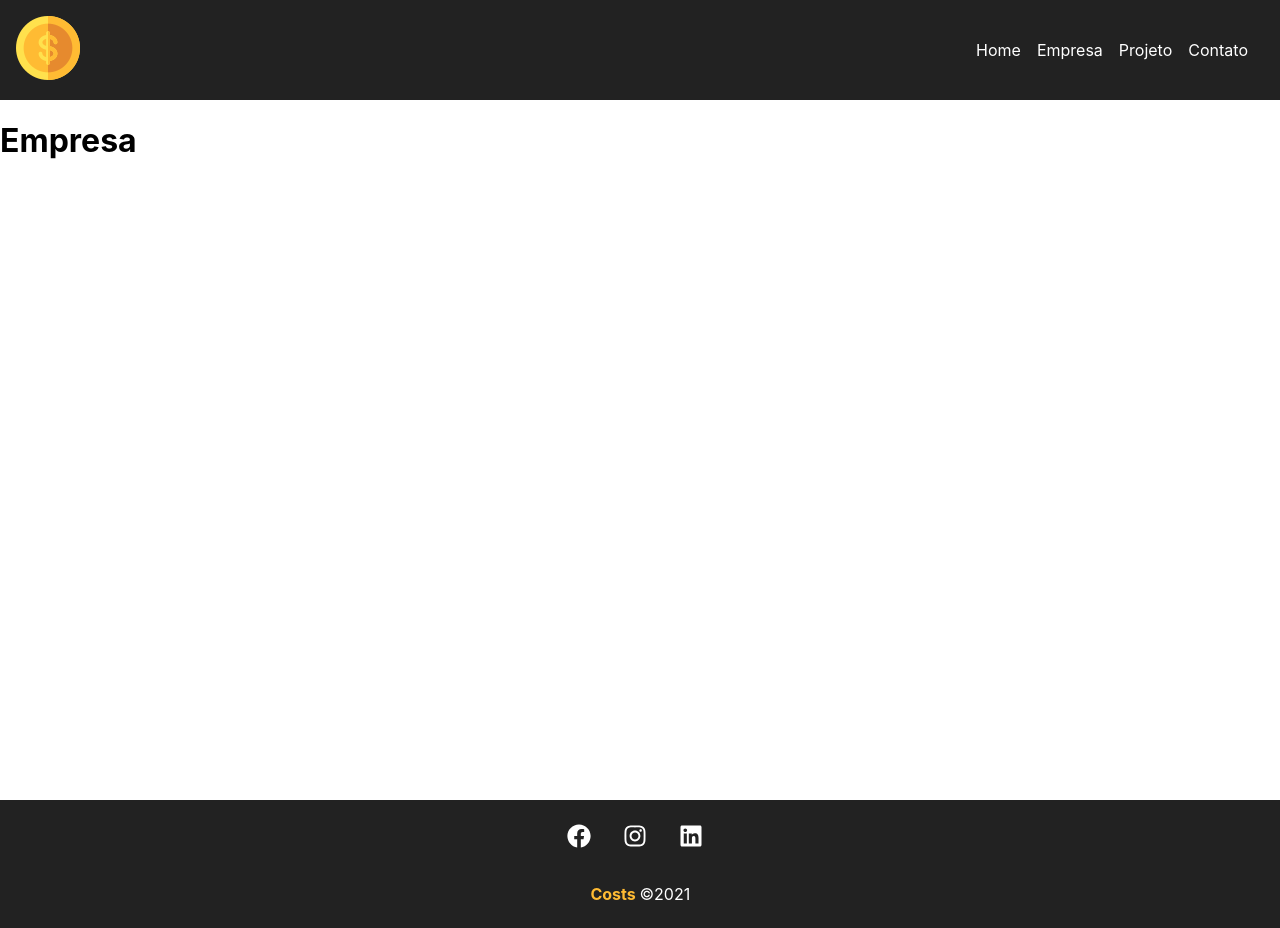
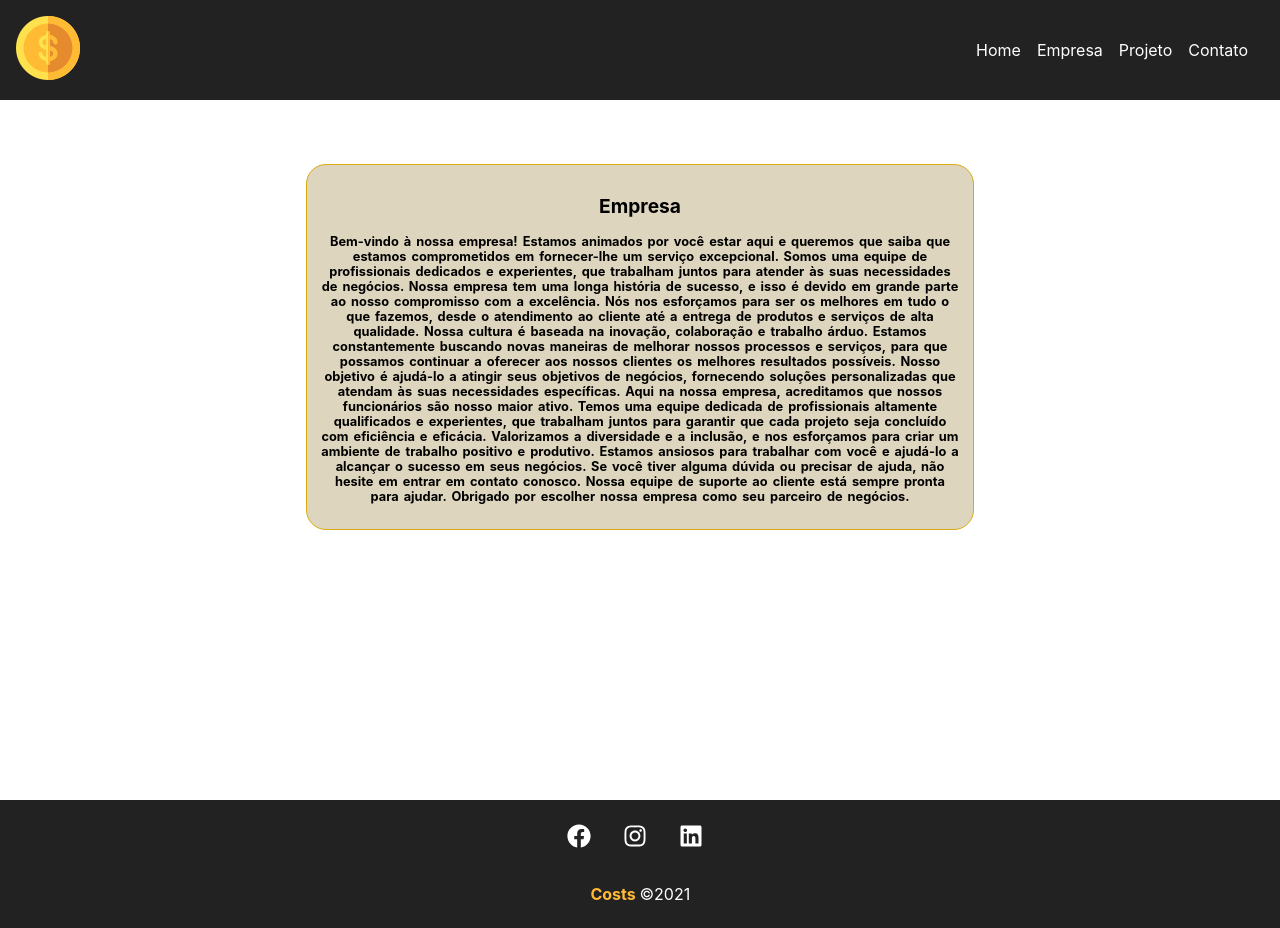
Before and after one commit to Raulvictorsantana/react1, a React (Create React App) app: page /empresa in a window 1280 px wide. Built offline with nearby package versions, Linux system fonts and the light colour scheme.

Commit message:
finalizando projeto p1

```diff
--- a/src/App.js
+++ b/src/App.js
@@ -6,7 +6,7 @@ import Projeto from  './Pages/Projeto'
 import Navbar from './layout/Navbar'
 import Footer from './layout/Footer'
 import NovoProjeto from './Pages/NovoProjeto'
-//import Container from './layout/Container'
+
 
 
 function App() {
@@ -16,7 +16,7 @@ function App() {
       <div>
       <Routes>
 
-        <Route exact path="/" element={<Home />}></Route>
+       <Route exact path="/" element={<Home />}></Route>
         <Route path="/empresa" element={<Empresa/>}></Route>
         <Route path="/Contato" element={<Contato/>}></Route>
         <Route path="/Projeto" element={<Projeto/>}></Route>
--- a/src/Pages/Contato.js
+++ b/src/Pages/Contato.js
@@ -1,4 +1,10 @@
 function Contato(){
-    return <h1> Contato</h1>
-}
+    return(
+    <div>
+         <h1> Contato</h1>
+         <p>11990007788</p>
+         <p> email.const@hotmaii.com</p>
+    </div>
+
+)}
 export default  Contato
--- a/src/Pages/Empresa.js
+++ b/src/Pages/Empresa.js
@@ -1,4 +1,31 @@
+import styles from './empresa.module.css'
 function Empresa(){
-    return <h1> Empresa</h1>
-}
+    return (
+   <div className='global'>
+     <section className={styles.empresa_container}>
+     <h1> Empresa</h1>
+            <p>
+        Bem-vindo à nossa empresa! Estamos animados por você estar aqui e queremos que saiba que
+         estamos comprometidos em fornecer-lhe um serviço excepcional. Somos uma equipe de profissionais dedicados e experientes,
+        que trabalham juntos para atender às suas necessidades de negócios.
+        Nossa empresa tem uma longa história de sucesso, e isso é devido em grande
+        parte ao nosso compromisso com a excelência. Nós nos esforçamos para ser os
+        melhores em tudo o que fazemos, desde o atendimento ao cliente até a entrega
+        de produtos e serviços de alta qualidade. Nossa cultura é baseada na inovação, colaboração e trabalho árduo.
+        Estamos constantemente buscando novas maneiras de melhorar nossos processos
+        e serviços, para que possamos continuar a oferecer aos nossos clientes os
+        melhores resultados possíveis. Nosso objetivo é ajudá-lo a atingir seus objetivos
+        de negócios, fornecendo soluções personalizadas que atendam às suas necessidades específicas.
+        Aqui na nossa empresa, acreditamos que nossos funcionários são nosso maior ativo.
+        Temos uma equipe dedicada de profissionais altamente qualificados e experientes, que trabalham juntos para garantir
+        que cada projeto seja concluído com eficiência e eficácia. Valorizamos a diversidade e a inclusão, e nos esforçamos para
+         criar um ambiente de trabalho positivo e produtivo.
+        Estamos ansiosos para trabalhar com você e ajudá-lo a alcançar o sucesso em seus negócios.
+         Se você tiver alguma dúvida ou precisar de ajuda, não hesite em entrar em contato conosco.
+          Nossa equipe de suporte ao cliente está sempre pronta para ajudar. Obrigado por escolher nossa empresa como seu parceiro de negócios.
+         </p>
+      </section>
+    </div>
+ )}
+
 export default Empresa
--- a/src/Pages/NovoProjeto.js
+++ b/src/Pages/NovoProjeto.js
@@ -27,7 +27,7 @@ function NovoProjeto(){
     return (
      <div className={styles.NovoProjeto_conatiner}>
 
-    <h1> Nova Pagina</h1>
+    <h1> Novo Projeto</h1>
     <p>Crie seu  projeto para adicionar os serviços </p>
     <Formulario handleSubmit={CreatePost} btnText="ola"/>
     </div>
--- a/src/Pages/NovoProjeto.module.css
+++ b/src/Pages/NovoProjeto.module.css
@@ -10,5 +10,5 @@
 }
 
 .NovoProjeto_conatiner p{
-    color: rgb(115, 118, 121);
+    color: rgb(48, 48, 48);
 }
--- a/src/Pages/Projeto.js
+++ b/src/Pages/Projeto.js
@@ -1,9 +1,10 @@
+import styles from './projeto.module.css'
 import Mensagem from '../layout/Mensagem'
-function Projeto(msg){
+function Projeto(){
     return(
-       <div>
+       <div className={styles.projeto_container}>
         <h1> Meus projetos</h1>
-        <Mensagem msg= "alguma coisa" />
+        <Mensagem msg= "Sem projetos no momento" />
        </div>
     )
 }
--- /dev/null
+++ b/src/Pages/empresa.module.css
@@ -0,0 +1,20 @@
+
+.global{
+    background-color: #e7dda3;
+}
+.empresa_container {
+
+        width: 50%;
+        padding: 1em;
+        border: 1px solid #dbac10;
+        margin: 0 auto;
+        text-align: center;
+        margin-bottom: 2em;
+        border-radius: 5px;
+        font-size: 0.8rem;
+        font-weight: bold;
+        border-radius: 20px;
+        background-color: #ddd5bd;
+        margin-top: 5%;
+        word-spacing: 2px;
+  }
--- /dev/null
+++ b/src/Pages/projeto.module.css
@@ -0,0 +1,4 @@
+.projeto_container{
+   text-align: center;
+   margin-top: 5%;
+}
--- a/src/form/Input.module.css
+++ b/src/form/Input.module.css
@@ -12,5 +12,5 @@
 }
 
 .form_control input::placeholder{
-    color:#7b7b7b
+    color:rgb(48, 48, 48);
 }
--- a/src/layout/mensagem.js
+++ b/src/layout/mensagem.js
@@ -12,11 +12,6 @@
          return
       }
       setvisible(true)
-
-      const timer =setTimeout(()=>{
-         setvisible(false)
-      },3000)
-      return ()=> clearTimeout(timer)
 
    },[msg])
 
--- a/src/layout/mensagem.module.css
+++ b/src/layout/mensagem.module.css
@@ -1,12 +1,18 @@
 .mensagem {
-    width: 100%;
+    width: 35%;
     padding: 1em;
     border: 1px solid #000;
     margin: 0 auto;
     text-align: center;
     margin-bottom: 2em;
     border-radius: 5px;
+    font-size: 2rem;
+    font-weight: bold;
+    border-radius: 20px;
+    background-color: #e4c66b;
+    margin-top: 10%;
   }
+
 
   .success {
     color: #155724;
```
Also changed, not shown: src/Pages/contato.module.css (added, +50 -0 lines).
